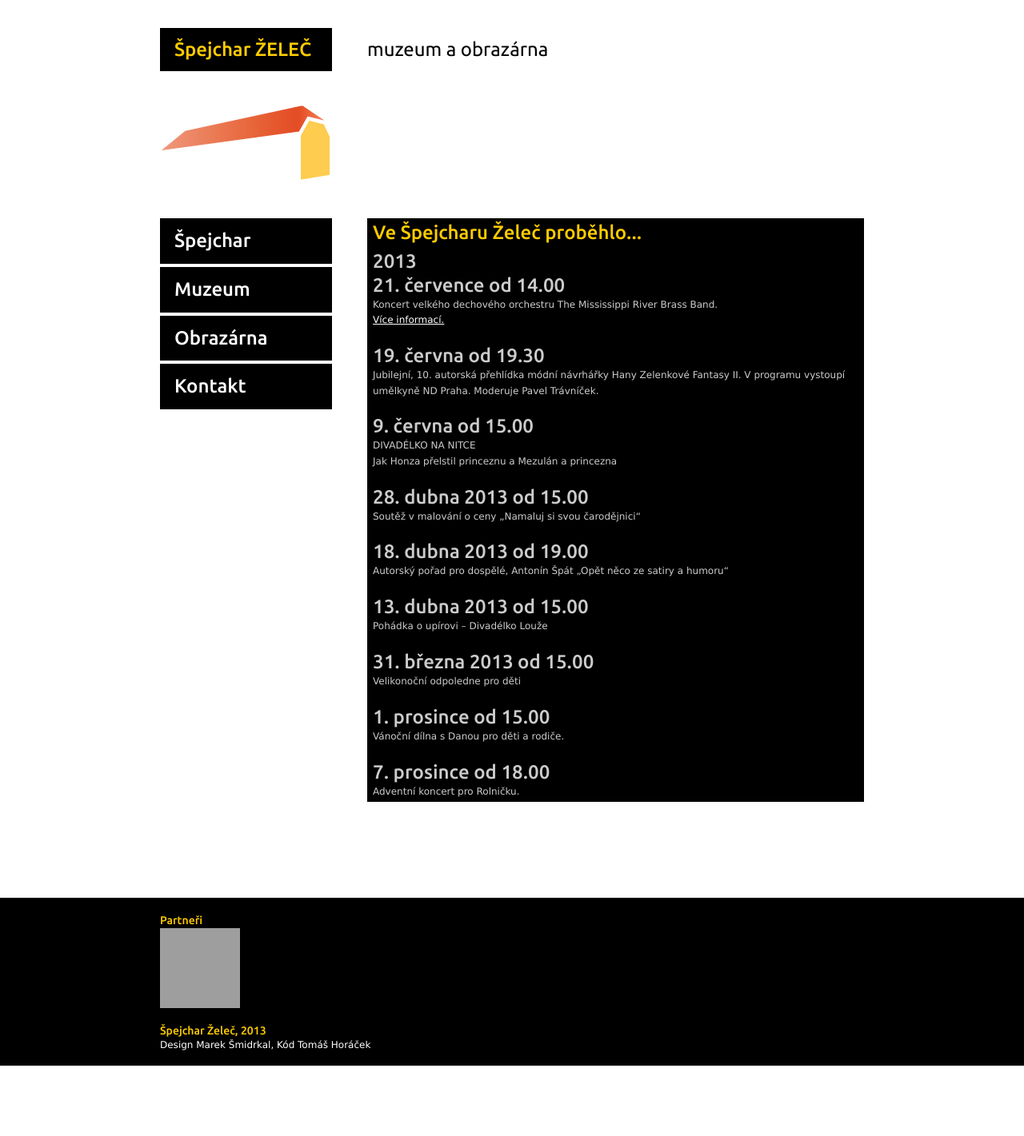
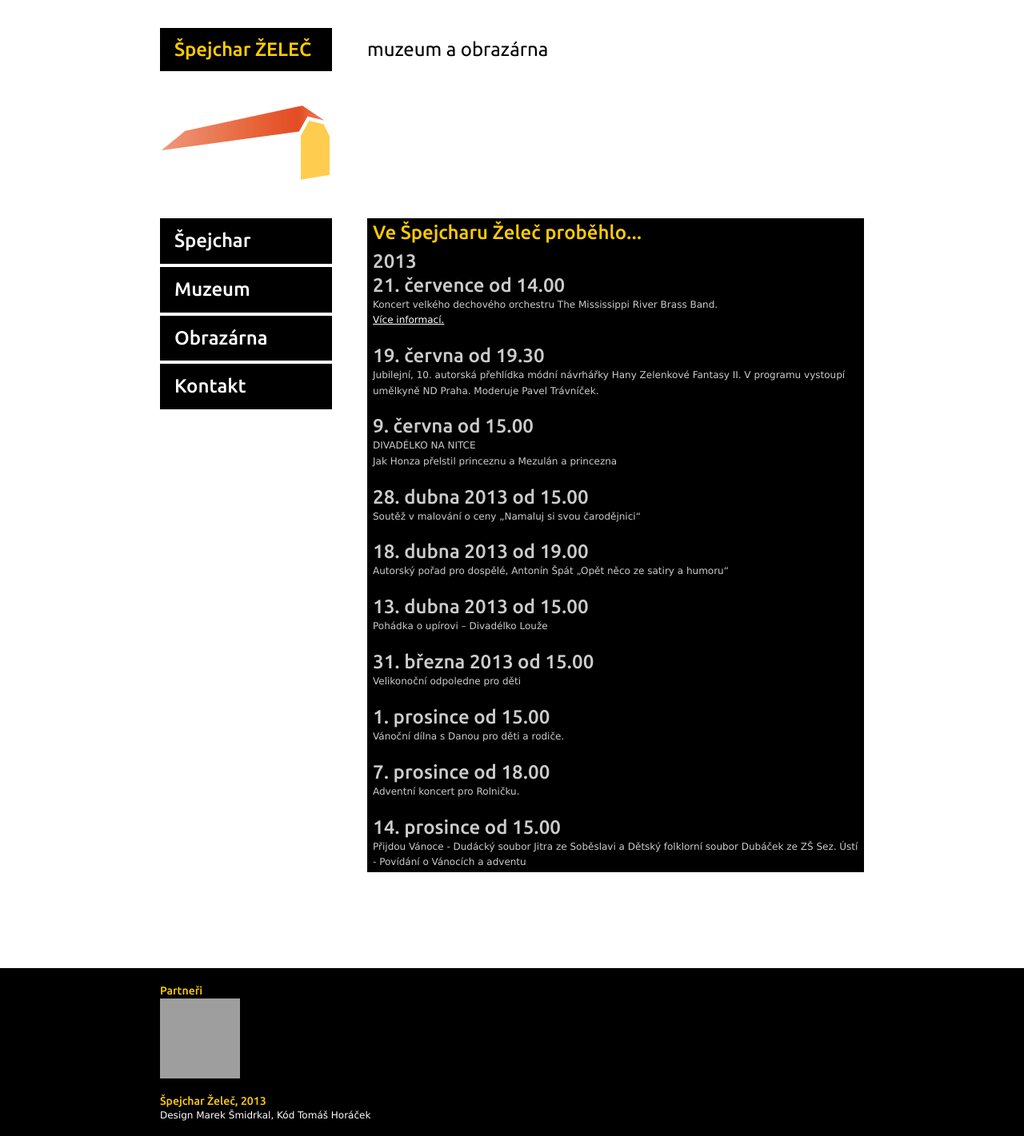
Before and after one commit to spejcharzelec/spejcharzelec.github.com, a Jekyll site: the page built from _posts/2011-12-24-archiv-akci.html, in a window 1280 px wide. Shown: the whole page at 80% size. Built offline with Jekyll 4.4.1, drawn with Linux system fonts in a browser that asks for light colours; before the commit the page ends 1333 px from its top, so only the background shows below that; grey boxes are pictures that could not be loaded.

Commit message:
Update 2011-12-24-archiv-akci.html

```diff
--- a/_posts/2011-12-24-archiv-akci.html
+++ b/_posts/2011-12-24-archiv-akci.html
@@ -31,4 +31,6 @@ Velikonoční odpoledne pro děti<br /><br />
 
 <h2>1. prosince od 15.00</h2>Vánoční dílna s Danou pro děti a rodiče.<br /><br />
 
-<h2>7. prosince od 18.00</h2>Adventní koncert pro Rolničku.
+<h2>7. prosince od 18.00</h2>Adventní koncert pro Rolničku.<br /><br />
+
+<h2>14. prosince od 15.00</h2>Přijdou Vánoce - Dudácký soubor Jitra ze Soběslavi a Dětský folklorní soubor Dubáček ze ZŠ Sez. Ústí - Povídání o Vánocích a adventu
```
